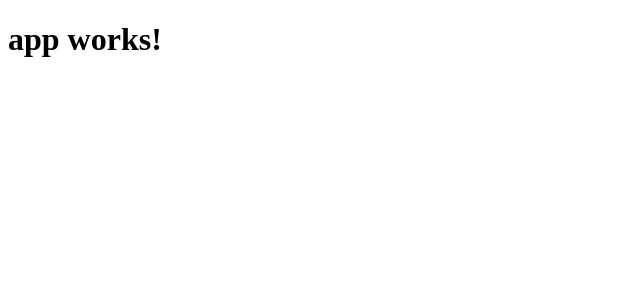
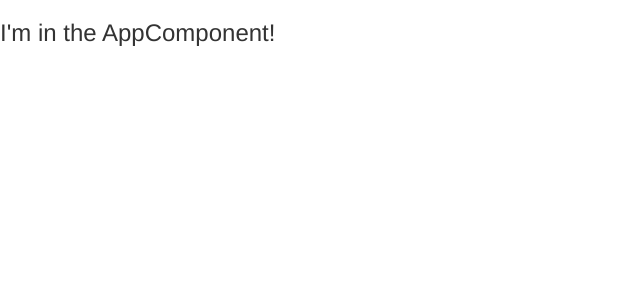
Before and after one commit to jahre/ng4, an Angular app: page / in a window 1280 px wide. Shown: the top 300 px of the page, without its empty margins (0-640 px from the left). Built offline with nearby package versions, Linux system fonts and the light colour scheme.

Commit message:
ng4-start

```diff
--- a/package.json
+++ b/package.json
@@ -20,6 +20,7 @@
     "@angular/platform-browser": "^4.0.0",
     "@angular/platform-browser-dynamic": "^4.0.0",
     "@angular/router": "^4.0.0",
+    "bootstrap": "^3.3.7",
     "core-js": "^2.4.1",
     "rxjs": "^5.1.0",
     "zone.js": "^0.8.4"
--- a/src/app/app.component.html
+++ b/src/app/app.component.html
@@ -1,3 +1 @@
-<h1>
-  {{title}}
-</h1>
+<h3>I'm in the AppComponent!</h3>
--- a/src/app/app.component.ts
+++ b/src/app/app.component.ts
@@ -6,5 +6,5 @@ import { Component } from '@angular/core';
   styleUrls: ['./app.component.css']
 })
 export class AppComponent {
-  title = 'app works!';
+
 }
```
Also changed, not shown: .angular-cli.json.
